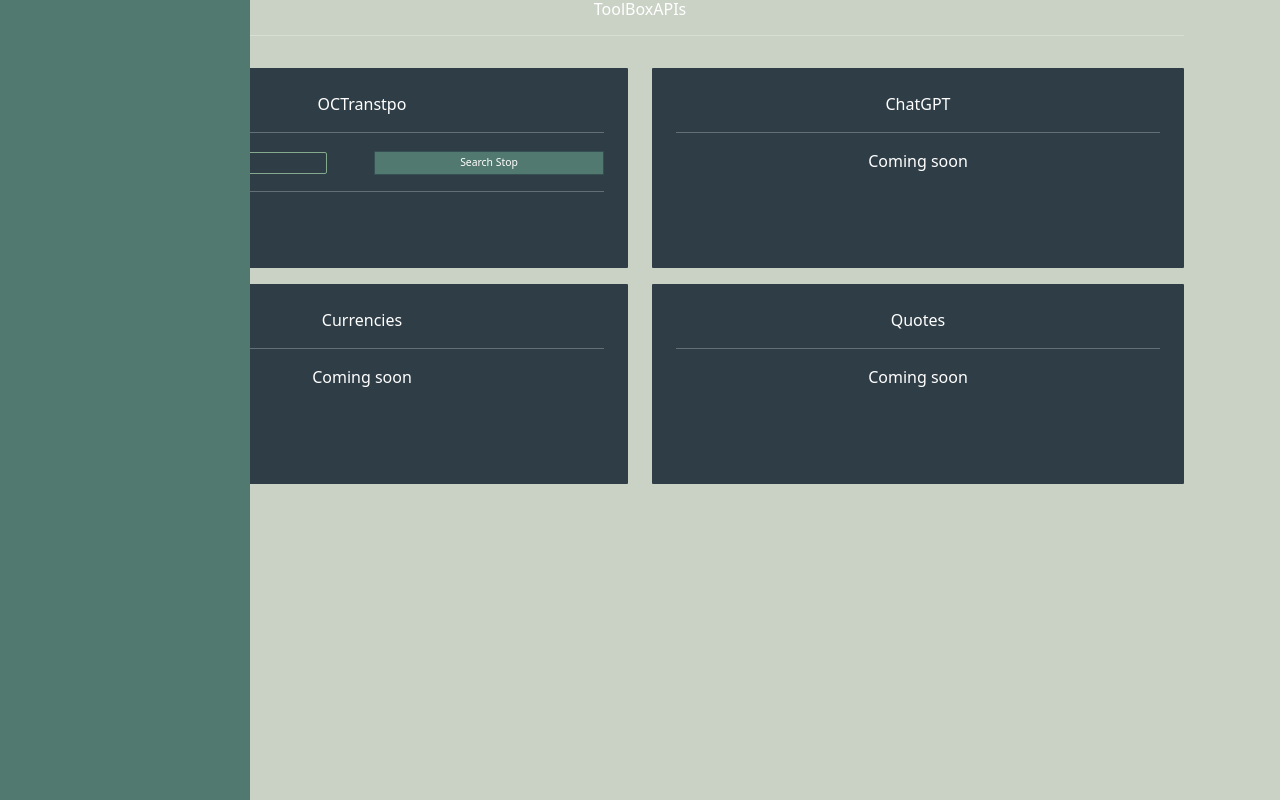
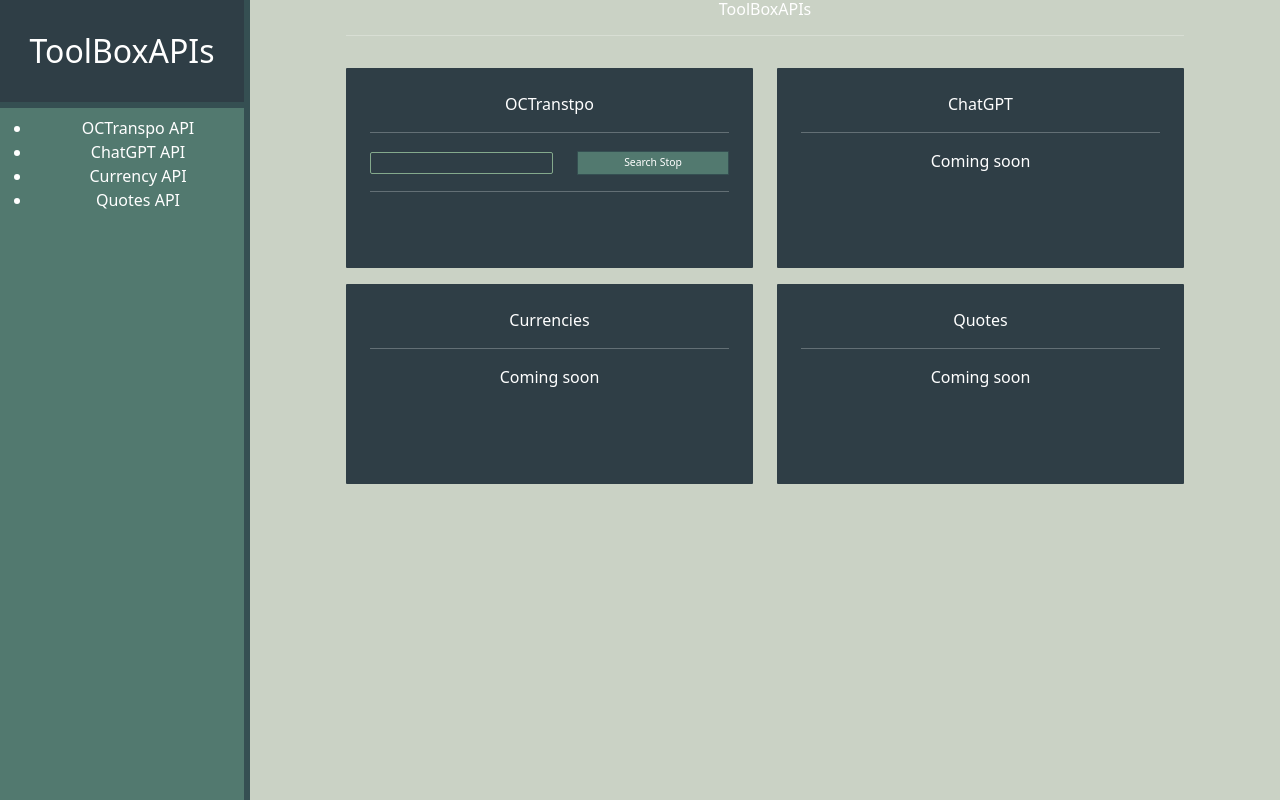
Before and after one commit to vinigonz1993/discordbot, a React (Create React App) app in the folder frontend/: page / in a window 1280 px wide. Built offline with nearby package versions, Linux system fonts and the light colour scheme.

Commit message:
Menu fixed

```diff
--- a/frontend/src/components/Main.tsx
+++ b/frontend/src/components/Main.tsx
@@ -1,11 +1,16 @@
 import React from "react";
 import { Row, Col } from "react-bootstrap";
+import styled from "styled-components";
 import Section from "./common/Section";
 import OCT from "./OCT";
 
+const Container = styled.div`
+    margin-left: 250px;
+`;
+
 const Main = () => {
     return (
-        <>
+        <Container>
             <h6>ToolBoxAPIs</h6>
             <hr />
             <Row>
@@ -38,7 +43,7 @@
                     </Section>
                 </Col>
             </Row>
-        </>
+        </Container>
     );
 };
 
--- a/frontend/src/components/common/Menu/index.tsx
+++ b/frontend/src/components/common/Menu/index.tsx
@@ -1,7 +1,7 @@
 import styled from "styled-components";
 import { COLORS } from "../Colors";
 
-const Menu = styled.div`
+const Container = styled.div`
     width: 250px;
     z-index: 9999;
     padding: 0 !important;
@@ -9,6 +9,26 @@
     left: 0 !important;
     position: fixed;
     height: 100vh !important;
+    border-right: 6px solid ${COLORS.border};
 `;
 
+const UpperText = styled.h2`
+    padding-top: 1em;
+    padding-bottom: 1em;
+    background: ${COLORS.dark};
+    border-bottom: 6px solid ${COLORS.border};
+`;
+
+const Menu = () => (
+    <Container>
+        <UpperText>ToolBoxAPIs</UpperText>
+        <ul>
+            <li>OCTranspo API</li>
+            <li>ChatGPT API</li>
+            <li>Currency API</li>
+            <li>Quotes API</li>
+        </ul>
+    </Container>
+)
+
 export default Menu;
```
Also changed, not shown: 7 other files (tests, documents, lock files or other folders).
